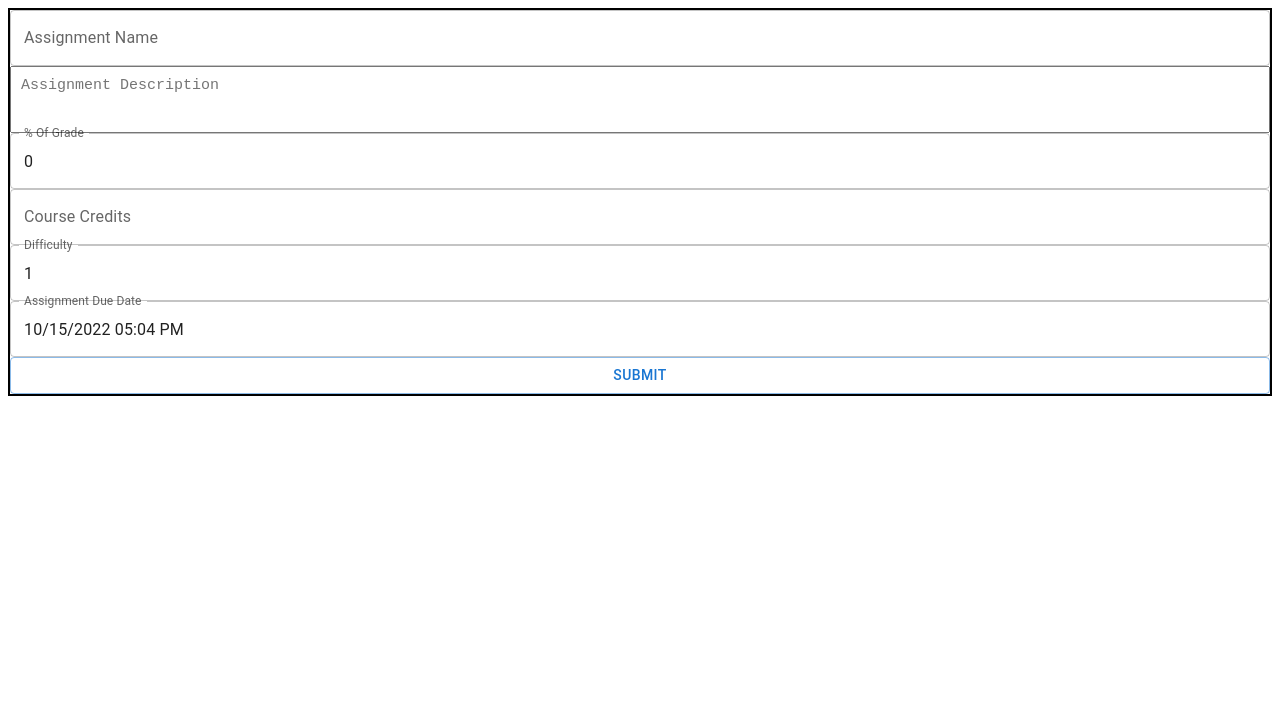
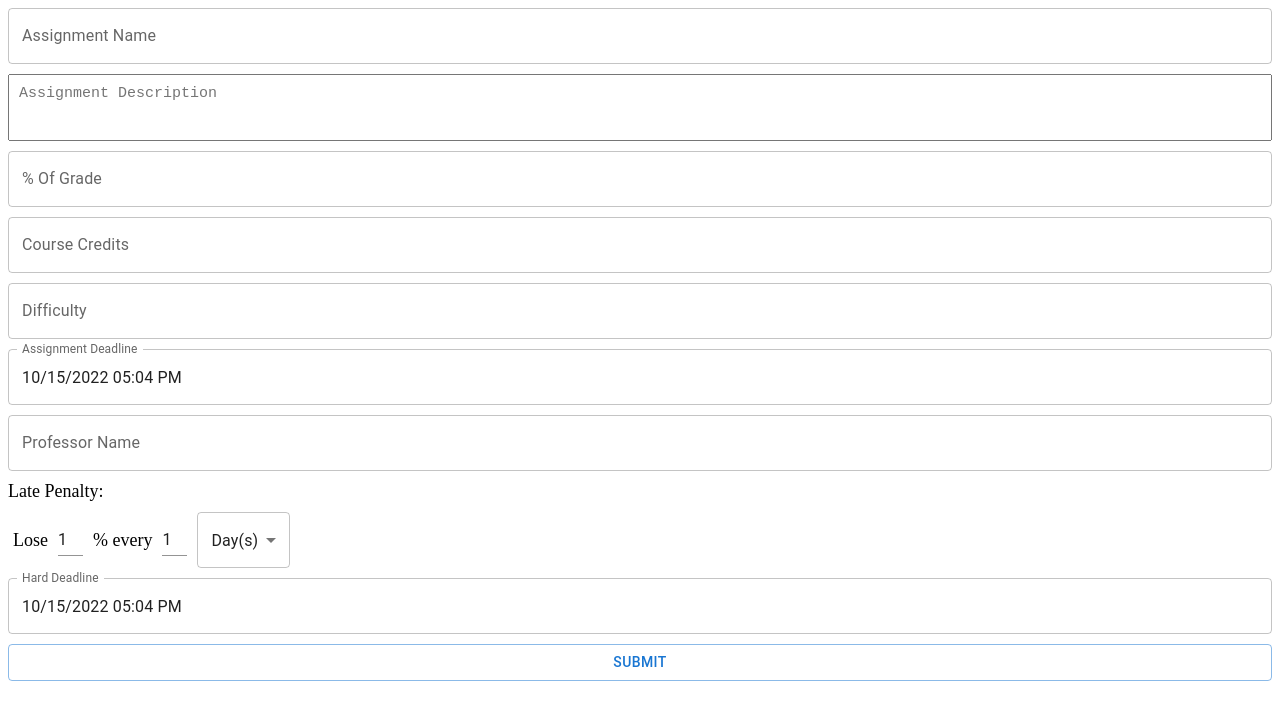
Before and after one commit to cdsx123/fall-hacks-2022-wales, a React (Create React App) app: page / in a window 1280 px wide. Shown: the top 720 px of the page. Built offline with nearby package versions, Linux system fonts and the light colour scheme.

Commit message:
added late penalty and hard deadline inputs

```diff
--- a/src/components/Forms/Form.css
+++ b/src/components/Forms/Form.css
@@ -1,8 +1,8 @@
 form {
-  border: 2px solid black;
   display: flex;
-  flex-direction: column
-
+  flex-flow: column nowrap;
+  gap: 10px;
+  font-size: 18px;
 }
 
 #description {
@@ -12,6 +12,20 @@ form {
 }
 
 #latePenalty {
-  display: inline;
-  width: 200px;
+  display: flex;
+  align-items: center;
+
 }
+
+#latePenalty > * {
+  margin: 0px 5px;
+}
+
+.lateInput {
+  width: 25px;
+  text-align: center;
+}
+
+#latePenalty > p {
+  font-size: 18px;
+}
--- a/src/components/Forms/Form.js
+++ b/src/components/Forms/Form.js
@@ -60,7 +60,6 @@ const Form = () => {
         <Controller
           name="weight"
           control={control}
-          defaultValue={0}
           render={({ field: { onChange, value } }) => (
             <TextField
               id="weight"
@@ -97,7 +96,6 @@ const Form = () => {
         <Controller
           name="difficulty"
           control={control}
-          defaultValue={1}
           render={({ field: { onChange, value } }) => (
             <TextField
               id="difficulty"
@@ -118,13 +116,13 @@ const Form = () => {
 
 
         <Controller
-          name="dueDate"
+          name="deadline"
           control={control}
-          defaultValue={new Date}
           render={({ field: { onChange, value } }) => (
             <LocalizationProvider dateAdapter={AdapterDayjs}>
               <DateTimePicker
-                label="Assignment Due Date"
+                id="deadline"
+                label="Assignment Deadline"
                 value={value}
                 onChange={onChange}
                 renderInput={(params) => <TextField {...params} />}
@@ -132,9 +130,100 @@ const Form = () => {
             </LocalizationProvider>
         )} />
 
+        <Controller
+          name="professor"
+          control={control}
+          render={({ field: { onChange, value } }) => (
+            <TextField
+              id="professor"
+              value={value}
+              label="Professor Name"
+              onChange={onChange}
+            />
+        )} />
 
+        Late Penalty:
+        <div id="latePenalty">
+          <p>Lose</p>
+          <Controller
+            name="penAmount"
+            control={control}
+            defaultValue={1}
+            render={({ field: { onChange, value } }) => (
+              <TextField
+                className="lateInput"
+                id="penAmount"
+                value={value}
+                InputProps={{
+                  inputProps: {
+                      max: 100, min: 1
+                  }
+                }}
+                onKeyDown={(event) => {
+                  event.preventDefault();
+                }}
+                type="number"
+                variant="standard"
 
+                onChange={onChange}
+              />
+          )} />
+          <p>% every</p>
+          <Controller
+            name="intervalAmount"
+            control={control}
+            defaultValue={1}
+            render={({ field: { onChange, value } }) => (
+              <TextField
+                className="lateInput"
+                id="intervalAmount"
+                value={value}
+                InputProps={{
+                  inputProps: {
+                      max: 100, min: 1
+                  }
+                }}
+                onKeyDown={(event) => {
+                  event.preventDefault();
+                }}
+                type="number"
 
+                variant="standard"
+                onChange={onChange}
+              />
+          )} />
+          <Controller
+            name="intervalType"
+            control={control}
+            defaultValue="day"
+            render={({ field: { onChange, value } }) => (
+              <Select
+                id="intervalType"
+                value={value}
+
+                onChange={onChange}
+              >
+                <MenuItem value="day">Day(s)</MenuItem>
+                <MenuItem value="hour">Hour(s)</MenuItem>
+                <MenuItem value="minute">Minute(s)</MenuItem>
+              </Select>
+          )} />
+        </div>
+
+        <Controller
+          name="hardDeadline"
+          control={control}
+          render={({ field: { onChange, value } }) => (
+            <LocalizationProvider dateAdapter={AdapterDayjs}>
+              <DateTimePicker
+                id="hardDeadline"
+                label="Hard Deadline"
+                value={value}
+                onChange={onChange}
+                renderInput={(params) => <TextField {...params} />}
+              />
+            </LocalizationProvider>
+        )} />
         <Button onClick={handleSubmit(onSubmit)} variant="outlined">Submit</Button>
 
       </form>
```
